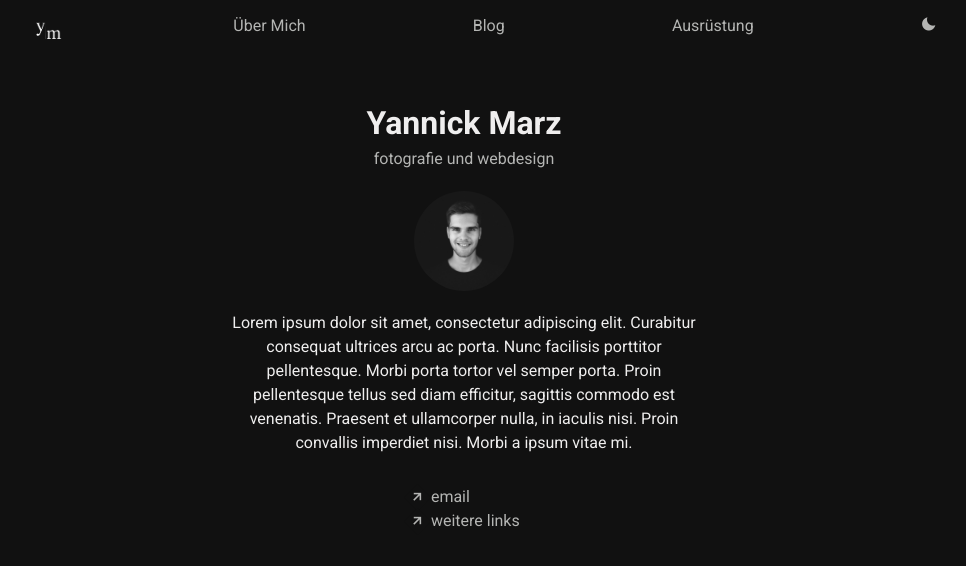
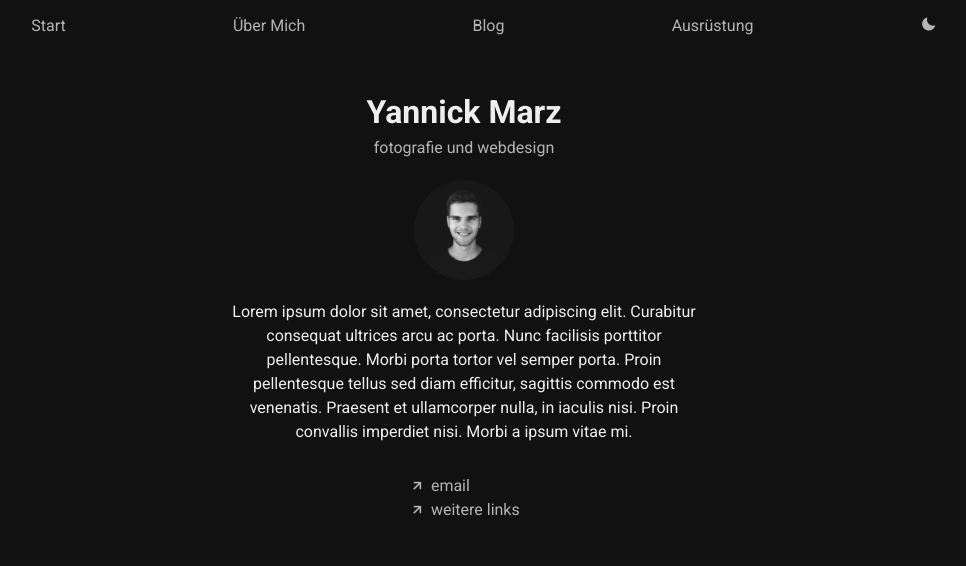
Before and after one commit to yannickmarz/personal-website, a plain HTML site: page index.html in a window 1280 px wide. Shown: the whole page, without its empty margins (176-1142 px from the left). Drawn offline with nearby package versions, Linux system fonts and the light colour scheme.

Commit message:
remove logo

```diff
--- a/index.html
+++ b/index.html
@@ -9,25 +9,15 @@
 </head>
 <body>
     <div class="container" id="header">
-        <div class="navbar">
+        <nav class="navbar">
             <ul>
-                <li>
-                    <img src="/images/ym-logo-white.png" alt="ym logo">
-                </li>
-                <li>
-                    <a href="">Über Mich</a>
-                </li>
-                <li>
-                    <a href="">Blog</a>
-                </li>
-                <li>
-                    <a href="">Ausrüstung</a>
-                </li>
-                <li>
-                    <i class='bx bxs-moon'></i>
-                </li>
+                <li><a href="">Start</a></li>
+                <li><a href="">Über Mich</a></li>
+                <li><a href="">Blog</a></li>
+                <li><a href="">Ausrüstung</a></li>
+                <li><i class='bx bxs-moon'></i></li>
             </ul>
-        </div>
+        </nav>
     </div>
     <div class="about">
         <h1 class="heading">Yannick Marz</h1>
--- a/style.css
+++ b/style.css
@@ -64,11 +64,6 @@ input, button, textarea, select {
     cursor: pointer;
   }
 
-  ul img {
-    height: 35px;
-    color: var(--main-text-color);
-  }
-
   /* About Section */
 
   .about {
```
Also changed, not shown: images/ym-logo-white.png (deleted).
